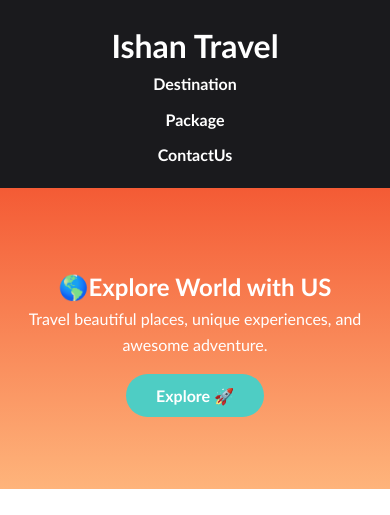
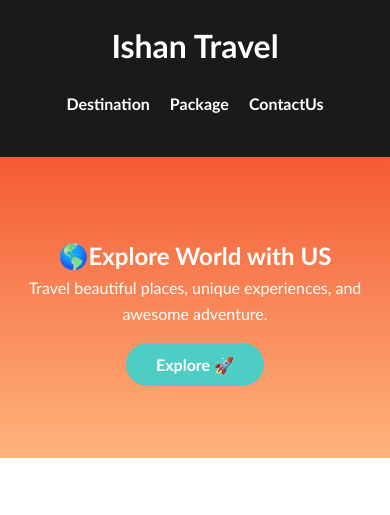
Before and after one commit to ishansingh01/Travelling_Website, a plain HTML site: page index.html in a window 390 px wide. Shown: the top 515 px of the page. Drawn offline with Linux system fonts and the light colour scheme.

Commit message:
nav-links display flex

```diff
--- a/style.css
+++ b/style.css
@@ -149,8 +149,13 @@ footer{
         text-align: center;
     }
     .nav-links{
-        flex-direction: column;
-        gap: 10px;
+    display: flex;
+    justify-content: space-between;
+    align-items: center;
+    padding: 20px;
+    }
+    .header.nav-links{
+        display: inline;
     }
     .hero{
         padding: 80px 10px;
```
